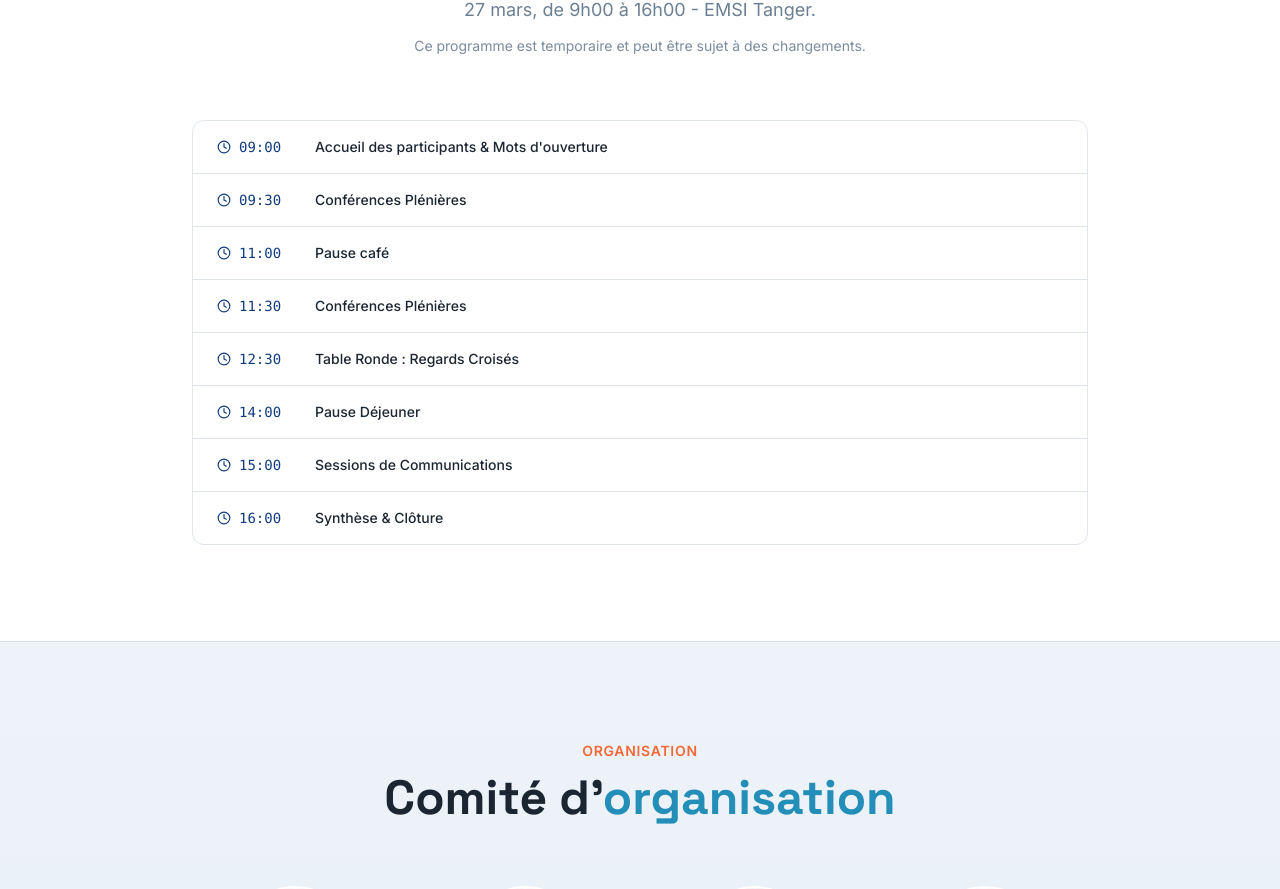
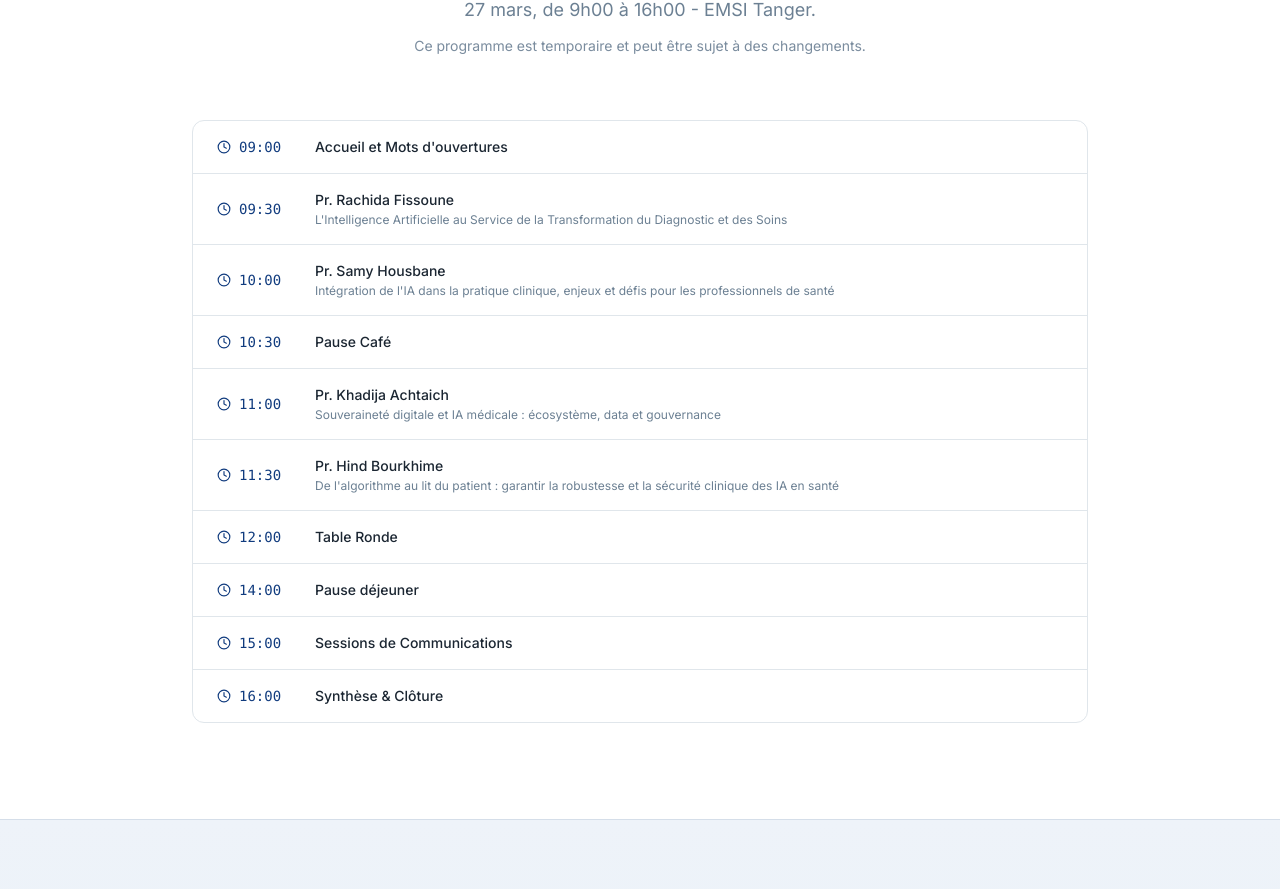
Before and after one commit to ajbalkhaoula/medai-meeting-day, a React (Vite) app: page / in a window 1280 px wide. Shown: the part 2837-3726 px from the top of the page. Built offline with nearby package versions, Linux system fonts and the light colour scheme; the HTML template or start-up script is replaced by a standard one.

Commit message:
programme

```diff
--- a/src/components/AgendaSection.tsx
+++ b/src/components/AgendaSection.tsx
@@ -2,14 +2,33 @@ import { motion } from "framer-motion";
 import { Clock } from "lucide-react";
 
 const schedule = [
-  { time: "09:00", title: "Accueil des participants & Mots d'ouverture", speaker: "" },
-  { time: "09:30", title: "Conférences Plénières", speaker: "" },
-  { time: "11:00", title: "Pause café", speaker: "" },
-  { time: "11:30", title: "Conférences Plénières", speaker: "" },
-  { time: "12:30", title: "Table Ronde : Regards Croisés", speaker: "" },
-  { time: "14:00", title: "Pause Déjeuner" },
+  { time: "09:00", title: "Accueil et Mots d'ouvertures", speaker: "" },
+  {
+    time: "09:30",
+    title: "Pr. Rachida Fissoune",
+    speaker: "L'Intelligence Artificielle au Service de la Transformation du Diagnostic et des Soins",
+  },
+  {
+    time: "10:00",
+    title: "Pr. Samy Housbane",
+    speaker:
+      "Intégration de l'IA dans la pratique clinique, enjeux et défis pour les professionnels de santé",
+  },
+  { time: "10:30", title: "Pause Café", speaker: "" },
+  {
+    time: "11:00",
+    title: "Pr. Khadija Achtaich",
+    speaker: "Souveraineté digitale et IA médicale : écosystème, data et gouvernance",
+  },
+  {
+    time: "11:30",
+    title: "Pr. Hind Bourkhime",
+    speaker:
+      "De l'algorithme au lit du patient : garantir la robustesse et la sécurité clinique des IA en santé",
+  },
+  { time: "12:00", title: "Table Ronde", speaker: "" },
+  { time: "14:00", title: "Pause déjeuner" },
   { time: "15:00", title: "Sessions de Communications", speaker: "" },
-  //{ time: "15:30", title: "Optimisation des opérations hospitalières", speaker: "Cas d'usage" },
   { time: "16:00", title: "Synthèse & Clôture", speaker: "" },
 ];
 
```
